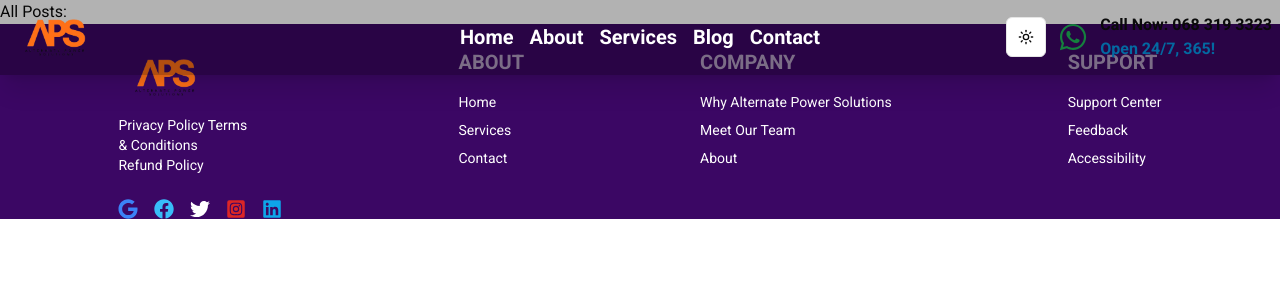
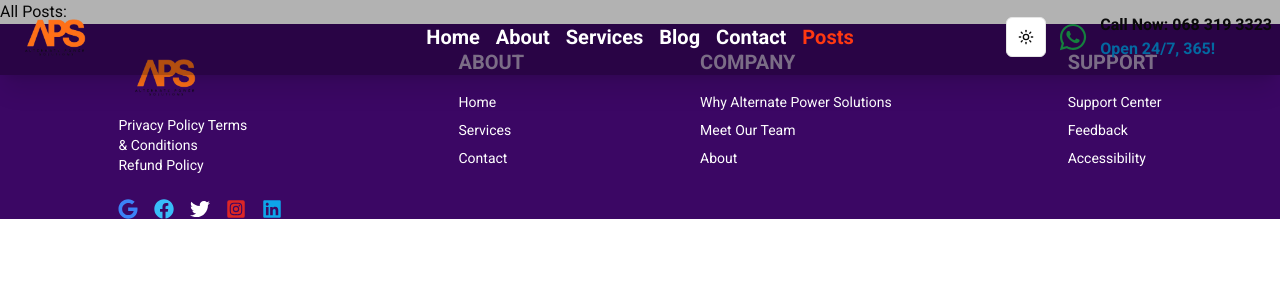
Before and after one commit to Nazrul144/Alternate_Power_Sn, a Next.js app: page /post in a window 1280 px wide. Shown: the top 300 px of the page. Built offline with nearby package versions, Linux system fonts and the light colour scheme.

Commit message:
Routing added

```diff
--- a/src/app/post/page.jsx
+++ b/src/app/post/page.jsx
@@ -1,6 +1,9 @@
 import React from 'react'
+import getAllServices from '../../../lib/getAllServices'
 
 const PostPage = () => {
+    const result = getAllServices()
+    console.log(result)
   return (
     <div>
         <h1>All Posts:</h1>
--- a/src/components/shared/Navbar.jsx
+++ b/src/components/shared/Navbar.jsx
@@ -99,6 +99,10 @@ const links = [
     title: "Contact",
     path: "/contact",
   },
+  {
+    title: "Posts",
+    path: "/post",
+  },
 ];
 
 export default Navbar;
```
